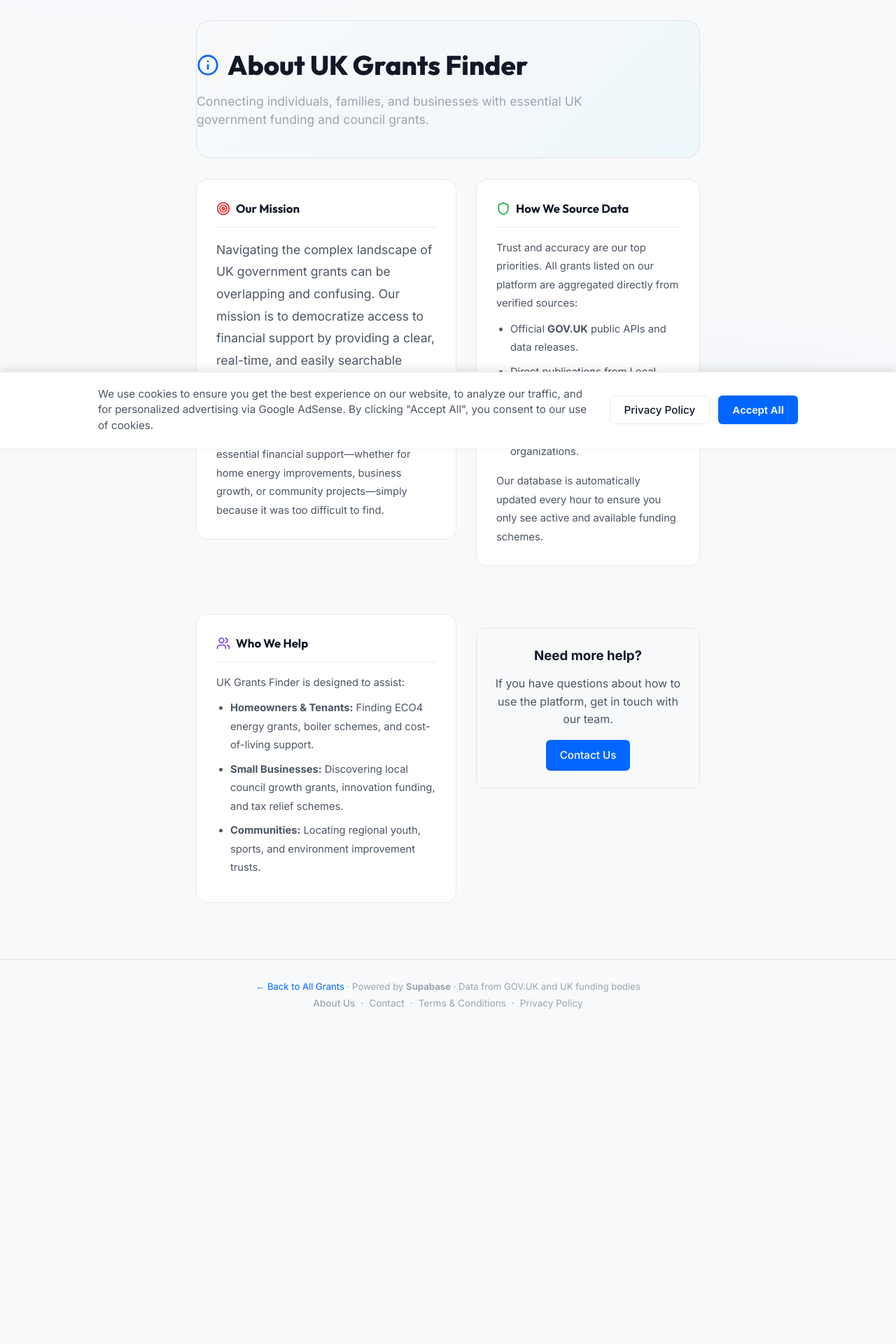
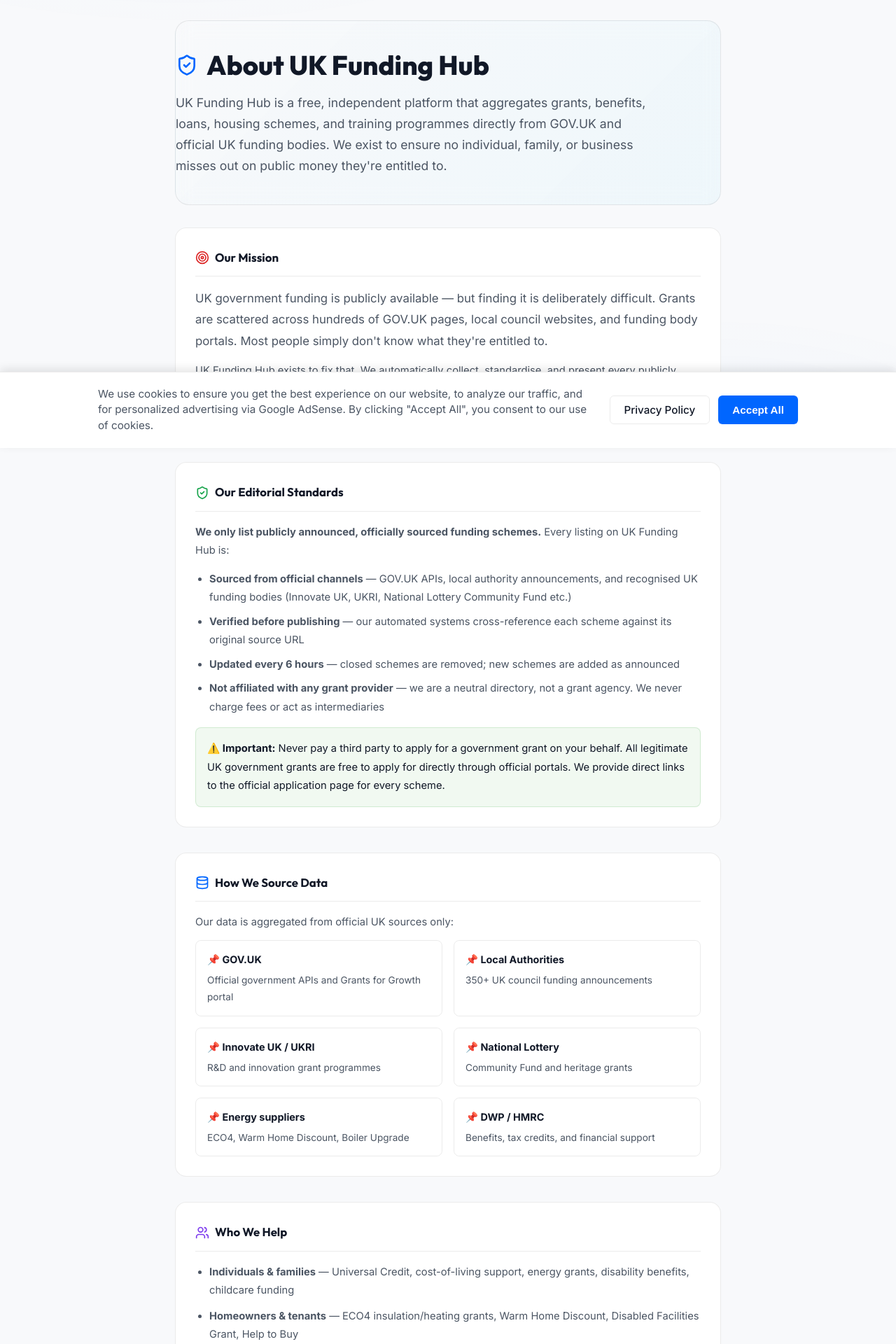
Before and after one commit to Noor881/uk-grants-finder, a React (Vite) app: page /about in a window 1280 px wide. Shown: the part 160-2080 px from the top of the page at 70% size. Before the commit the page ends 1631 px from the top, so only its background shows below. Built offline with nearby package versions, Linux system fonts and the light colour scheme; no server answers.

Commit message:
SEO: E-E-A-T About page, BenefitDetail+LoanDetail+HousingDetail schema, vercel.json security headers, speakable prep

```diff
--- a/src/pages/AboutPage.jsx
+++ b/src/pages/AboutPage.jsx
@@ -1,11 +1,47 @@
 import { useNavigate, Link } from 'react-router-dom'
-import { ArrowLeft, ChevronRight, Info, Users, Shield, Target } from 'lucide-react'
+import { ArrowLeft, ChevronRight, ShieldCheck, Database, Users, Target, Mail, Clock } from 'lucide-react'
+import PageMeta from '../components/PageMeta'
+
+// Organization + Person schema for E-E-A-T
+const orgSchema = {
+  '@context': 'https://schema.org',
+  '@type': 'Organization',
+  name: 'UK Funding Hub',
+  alternateName: 'UK Grants Finder',
+  url: 'https://ukgrants.online/',
+  logo: {
+    '@type': 'ImageObject',
+    url: 'https://ukgrants.online/favicon.svg',
+  },
+  description:
+    'UK Funding Hub is a free, real-time search engine aggregating thousands of UK government grants, benefits, loans, and housing schemes from GOV.UK and local authority sources.',
+  foundingDate: '2024',
+  areaServed: { '@type': 'Country', name: 'United Kingdom' },
+  contactPoint: {
+    '@type': 'ContactPoint',
+    contactType: 'customer support',
+    email: 'support@ukgrantsfinder.co.uk',
+    availableLanguage: 'English',
+    areaServed: 'GB',
+  },
+  sameAs: ['https://ukgrants.online/'],
+}
 
 export default function AboutPage() {
   const navigate = useNavigate()
 
   return (
     <>
+      <PageMeta
+        title="About UK Funding Hub — How We Source UK Grants Data"
+        description="Learn how UK Funding Hub aggregates thousands of grants, benefits and loans directly from GOV.UK and UK local councils. Free, transparent, and updated every 6 hours."
+        canonical="https://ukgrants.online/about"
+      />
+      <script
+        type="application/ld+json"
+        dangerouslySetInnerHTML={{ __html: JSON.stringify(orgSchema) }}
+      />
+
       <nav className="navbar">
         <button className="btn-back-nav" onClick={() => navigate(-1)}>
           <ArrowLeft size={16} /> Back
@@ -17,93 +53,163 @@ export default function AboutPage() {
         </span>
       </nav>
 
-      <div className="detail-page" style={{ maxWidth: '800px', margin: '0 auto', paddingTop: '40px', paddingBottom: '40px' }}>
-        <div className="detail-hero" style={{ padding: '40px 0', borderBottom: '1px solid var(--border)', marginBottom: '30px' }}>
+      <div className="detail-page" style={{ maxWidth: '860px', margin: '0 auto', paddingTop: '40px', paddingBottom: '40px' }}>
+
+        {/* Hero */}
+        <div className="detail-hero" style={{ padding: '40px 0', borderBottom: '1px solid var(--border)', marginBottom: '32px' }}>
           <div style={{ display: 'flex', alignItems: 'center', gap: '12px', marginBottom: '16px' }}>
-            <Info size={32} style={{ color: 'var(--accent-primary)' }} />
-            <h1 className="detail-title" style={{ margin: 0 }}>About UK Grants Finder</h1>
+            <ShieldCheck size={32} style={{ color: 'var(--accent-primary)' }} />
+            <h1 className="detail-title" style={{ margin: 0 }}>About UK Funding Hub</h1>
           </div>
-          <p style={{ color: 'var(--text-muted)', fontSize: '1.1rem', maxWidth: '600px', lineHeight: '1.5' }}>
-            Connecting individuals, families, and businesses with essential UK government funding and council grants.
+          <p style={{ color: 'var(--text-secondary)', fontSize: '1.1rem', maxWidth: '680px', lineHeight: 1.7 }}>
+            UK Funding Hub is a free, independent platform that aggregates grants, benefits, loans, housing schemes,
+            and training programmes directly from GOV.UK and official UK funding bodies. We exist to ensure no individual,
+            family, or business misses out on public money they're entitled to.
           </p>
         </div>
 
-        <div className="detail-body" style={{ color: 'var(--text-secondary)', lineHeight: '1.6' }}>
-          <section className="detail-section" style={{ marginBottom: '40px' }}>
+        <div style={{ color: 'var(--text-secondary)', lineHeight: 1.7 }}>
+
+          {/* Mission */}
+          <section className="detail-section" style={{ marginBottom: '36px' }}>
             <h2 className="detail-section-title" style={{ display: 'flex', alignItems: 'center', gap: '8px' }}>
               <Target size={20} style={{ color: 'var(--accent-red)' }} />
               Our Mission
             </h2>
             <div className="detail-section-body">
-              <p style={{ fontSize: '1.1rem', marginBottom: '16px' }}>
-                Navigating the complex landscape of UK government grants can be overlapping and confusing. Our mission is to democratize access to financial support by providing a clear, real-time, and easily searchable database of all public funding opportunities.
+              <p style={{ fontSize: '1.05rem', marginBottom: '14px' }}>
+                UK government funding is publicly available — but finding it is deliberately difficult. Grants are scattered
+                across hundreds of GOV.UK pages, local council websites, and funding body portals. Most people simply don't know
+                what they're entitled to.
               </p>
               <p>
-                We believe that nobody should miss out on essential financial support—whether for home energy improvements, business growth, or community projects—simply because it was too difficult to find.
+                UK Funding Hub exists to fix that. We automatically collect, standardise, and present every publicly announced
+                grant, benefit, and loan in one searchable, filterable interface — completely free, with no middlemen and no sign-up required.
               </p>
             </div>
           </section>
 
-          <section className="detail-section" style={{ marginBottom: '40px' }}>
+          {/* Editorial Standards — E-E-A-T */}
+          <section className="detail-section" style={{ marginBottom: '36px' }}>
             <h2 className="detail-section-title" style={{ display: 'flex', alignItems: 'center', gap: '8px' }}>
-              <Shield size={20} style={{ color: 'var(--accent-green)' }} />
+              <ShieldCheck size={20} style={{ color: 'var(--accent-green)' }} />
+              Our Editorial Standards
+            </h2>
+            <div className="detail-section-body">
+              <p style={{ marginBottom: '14px' }}>
+                <strong>We only list publicly announced, officially sourced funding schemes.</strong> Every listing on UK Funding Hub is:
+              </p>
+              <ul style={{ paddingLeft: '20px', marginBottom: '16px' }}>
+                <li style={{ marginBottom: '8px' }}>
+                  <strong>Sourced from official channels</strong> — GOV.UK APIs, local authority announcements, and recognised UK funding bodies (Innovate UK, UKRI, National Lottery Community Fund etc.)
+                </li>
+                <li style={{ marginBottom: '8px' }}>
+                  <strong>Verified before publishing</strong> — our automated systems cross-reference each scheme against its original source URL
+                </li>
+                <li style={{ marginBottom: '8px' }}>
+                  <strong>Updated every 6 hours</strong> — closed schemes are removed; new schemes are added as announced
+                </li>
+                <li style={{ marginBottom: '8px' }}>
+                  <strong>Not affiliated with any grant provider</strong> — we are a neutral directory, not a grant agency. We never charge fees or act as intermediaries
+                </li>
+              </ul>
+              <div style={{ background: 'rgba(76,175,80,0.08)', border: '1px solid rgba(76,175,80,0.2)', borderRadius: '8px', padding: '16px', marginTop: '8px' }}>
+                <p style={{ margin: 0, fontSize: '0.92rem', color: 'var(--text-primary)' }}>
+                  <strong>⚠️ Important:</strong> Never pay a third party to apply for a government grant on your behalf.
+                  All legitimate UK government grants are free to apply for directly through official portals.
+                  We provide direct links to the official application page for every scheme.
+                </p>
+              </div>
+            </div>
+          </section>
+
+          {/* Data Sources */}
+          <section className="detail-section" style={{ marginBottom: '36px' }}>
+            <h2 className="detail-section-title" style={{ display: 'flex', alignItems: 'center', gap: '8px' }}>
+              <Database size={20} style={{ color: 'var(--accent-primary)' }} />
               How We Source Data
             </h2>
             <div className="detail-section-body">
-              <p>
-                Trust and accuracy are our top priorities. All grants listed on our platform are aggregated directly from verified sources:
-              </p>
-              <ul style={{ paddingLeft: '20px', marginTop: '10px', marginBottom: '16px' }}>
-                <li style={{ marginBottom: '8px' }}>Official <strong>GOV.UK</strong> public APIs and data releases.</li>
-                <li style={{ marginBottom: '8px' }}>Direct publications from Local Authority Council websites.</li>
-                <li style={{ marginBottom: '8px' }}>National funding bodies and recognized non-profit organizations.</li>
-              </ul>
-              <p>
-                Our database is automatically updated every hour to ensure you only see active and available funding schemes.
-              </p>
+              <p style={{ marginBottom: '12px' }}>Our data is aggregated from official UK sources only:</p>
+              <div style={{ display: 'grid', gridTemplateColumns: 'repeat(auto-fit, minmax(240px, 1fr))', gap: 16 }}>
+                {[
+                  { src: 'GOV.UK', detail: 'Official government APIs and Grants for Growth portal' },
+                  { src: 'Local Authorities', detail: '350+ UK council funding announcements' },
+                  { src: 'Innovate UK / UKRI', detail: 'R&D and innovation grant programmes' },
+                  { src: 'National Lottery', detail: 'Community Fund and heritage grants' },
+                  { src: 'Energy suppliers', detail: 'ECO4, Warm Home Discount, Boiler Upgrade' },
+                  { src: 'DWP / HMRC', detail: 'Benefits, tax credits, and financial support' },
+                ].map(s => (
+                  <div key={s.src} style={{ background: 'var(--bg-layer-2)', borderRadius: '8px', padding: '14px 16px', border: '1px solid var(--border)' }}>
+                    <div style={{ fontWeight: 700, color: 'var(--text-primary)', marginBottom: 4, fontSize: '0.9rem' }}>📌 {s.src}</div>
+                    <div style={{ fontSize: '0.85rem' }}>{s.detail}</div>
+                  </div>
+                ))}
+              </div>
             </div>
           </section>
 
-          <section className="detail-section" style={{ marginBottom: '40px' }}>
+          {/* Who We Help */}
+          <section className="detail-section" style={{ marginBottom: '36px' }}>
             <h2 className="detail-section-title" style={{ display: 'flex', alignItems: 'center', gap: '8px' }}>
               <Users size={20} style={{ color: 'var(--accent-purple)' }} />
               Who We Help
             </h2>
             <div className="detail-section-body">
-              <p>
-                UK Grants Finder is designed to assist:
-              </p>
-              <ul style={{ paddingLeft: '20px', marginTop: '10px' }}>
-                <li style={{ marginBottom: '8px' }}><strong>Homeowners & Tenants:</strong> Finding ECO4 energy grants, boiler schemes, and cost-of-living support.</li>
-                <li style={{ marginBottom: '8px' }}><strong>Small Businesses:</strong> Discovering local council growth grants, innovation funding, and tax relief schemes.</li>
-                <li style={{ marginBottom: '8px' }}><strong>Communities:</strong> Locating regional youth, sports, and environment improvement trusts.</li>
+              <ul style={{ paddingLeft: '20px' }}>
+                <li style={{ marginBottom: '10px' }}><strong>Individuals &amp; families</strong> — Universal Credit, cost-of-living support, energy grants, disability benefits, childcare funding</li>
+                <li style={{ marginBottom: '10px' }}><strong>Homeowners &amp; tenants</strong> — ECO4 insulation/heating grants, Warm Home Discount, Disabled Facilities Grant, Help to Buy</li>
+                <li style={{ marginBottom: '10px' }}><strong>Small businesses</strong> — Innovate UK grants, Start Up Loans, Growth Hub support, UKSPF business grants</li>
+                <li style={{ marginBottom: '10px' }}><strong>Charities &amp; community groups</strong> — National Lottery Community Fund, Arts Council grants, local authority community funding</li>
+                <li style={{ marginBottom: '10px' }}><strong>Farmers &amp; rural businesses</strong> — DEFRA farming grants, Countryside Stewardship, Sustainable Farming Incentive</li>
               </ul>
             </div>
           </section>
 
-          <div style={{ padding: '24px', background: 'var(--bg-layer-2)', borderRadius: '12px', border: '1px solid var(--border)', textAlign: 'center', marginTop: '20px' }}>
-            <h3 style={{ margin: '0 0 12px 0', color: 'var(--text-primary)' }}>Need more help?</h3>
-            <p style={{ margin: '0 0 16px 0' }}>If you have questions about how to use the platform, get in touch with our team.</p>
-            <Link to="/contact" className="btn-back" style={{ display: 'inline-block', background: 'var(--accent-primary)', color: 'white', border: 'none', padding: '10px 20px', borderRadius: '6px', textDecoration: 'none', fontWeight: '500' }}>
-              Contact Us
-            </Link>
+          {/* Freshness */}
+          <section className="detail-section" style={{ marginBottom: '36px' }}>
+            <h2 className="detail-section-title" style={{ display: 'flex', alignItems: 'center', gap: '8px' }}>
+              <Clock size={20} style={{ color: 'var(--accent-secondary)' }} />
+              Data Freshness
+            </h2>
+            <div className="detail-section-body">
+              <p>
+                Our automated systems check for new and updated schemes every 6 hours — 4 times per day, every day.
+                When a scheme closes, it is marked as inactive within hours of the official announcement.
+                When the government announces new funding (e.g., a new Household Support Fund allocation), it appears on our platform the same day.
+              </p>
+              <p style={{ marginTop: '12px' }}>
+                Each listing shows a "Last Updated" timestamp so you can always see how recently the information was verified.
+              </p>
+            </div>
+          </section>
+
+          {/* Contact CTA */}
+          <div style={{ padding: '28px', background: 'var(--bg-layer-2)', borderRadius: '12px', border: '1px solid var(--border)', textAlign: 'center' }}>
+            <Mail size={28} style={{ color: 'var(--accent-primary)', marginBottom: 12 }} />
+            <h3 style={{ margin: '0 0 10px 0', color: 'var(--text-primary)', fontSize: '1.1rem' }}>Contact Our Team</h3>
+            <p style={{ margin: '0 0 14px 0', fontSize: '0.95rem' }}>
+              Found incorrect or outdated grant information? Want to suggest a funding scheme we've missed?
+            </p>
+            <a href="mailto:support@ukgrantsfinder.co.uk" style={{ color: 'var(--accent-primary)', fontWeight: 600, fontSize: '0.95rem' }}>
+              support@ukgrantsfinder.co.uk
+            </a>
+            <div style={{ marginTop: 16 }}>
+              <Link to="/contact" style={{ display: 'inline-block', background: 'var(--accent-primary)', color: 'white', border: 'none', padding: '10px 24px', borderRadius: '8px', textDecoration: 'none', fontWeight: 600, fontSize: '0.9rem' }}>
+                Send us a message
+              </Link>
+            </div>
           </div>
         </div>
       </div>
 
-      <footer className="footer" style={{ display: 'flex', flexDirection: 'column', alignItems: 'center', gap: '8px' }}>
-        <div>
-          <Link to="/" style={{ color: 'var(--accent-primary)', textDecoration: 'none' }}>← Back to All Grants</Link>
-          &nbsp;· Powered by <strong>Supabase</strong> · Data from GOV.UK and UK funding bodies
-        </div>
-        <div style={{ fontSize: '0.85rem', color: 'var(--text-muted)' }}>
-          <Link to="/about" style={{ color: 'inherit', textDecoration: 'none', fontWeight: '500' }}>About Us</Link>
-          <span style={{ margin: '0 8px' }}>·</span>
+      <footer className="footer" style={{ display: 'flex', flexDirection: 'column', alignItems: 'center', gap: 8 }}>
+        <div>© 2025 UK Funding Hub · Free funding search for everyone in the United Kingdom</div>
+        <div style={{ fontSize: '0.85rem', color: 'var(--text-muted)', display: 'flex', gap: 16, flexWrap: 'wrap', justifyContent: 'center' }}>
+          <Link to="/about"   style={{ color: 'inherit', textDecoration: 'none', fontWeight: 500 }}>About</Link>
           <Link to="/contact" style={{ color: 'inherit', textDecoration: 'none' }}>Contact</Link>
-          <span style={{ margin: '0 8px' }}>·</span>
-          <Link to="/terms" style={{ color: 'inherit', textDecoration: 'none' }}>Terms & Conditions</Link>
-          <span style={{ margin: '0 8px' }}>·</span>
-          <Link to="/privacy" style={{ color: 'inherit', textDecoration: 'none' }}>Privacy Policy</Link>
+          <Link to="/terms"   style={{ color: 'inherit', textDecoration: 'none' }}>Terms</Link>
+          <Link to="/privacy" style={{ color: 'inherit', textDecoration: 'none' }}>Privacy</Link>
         </div>
       </footer>
     </>
```
Also changed, not shown: src/pages/BenefitDetail.jsx (+19 -0 lines), vercel.json.
